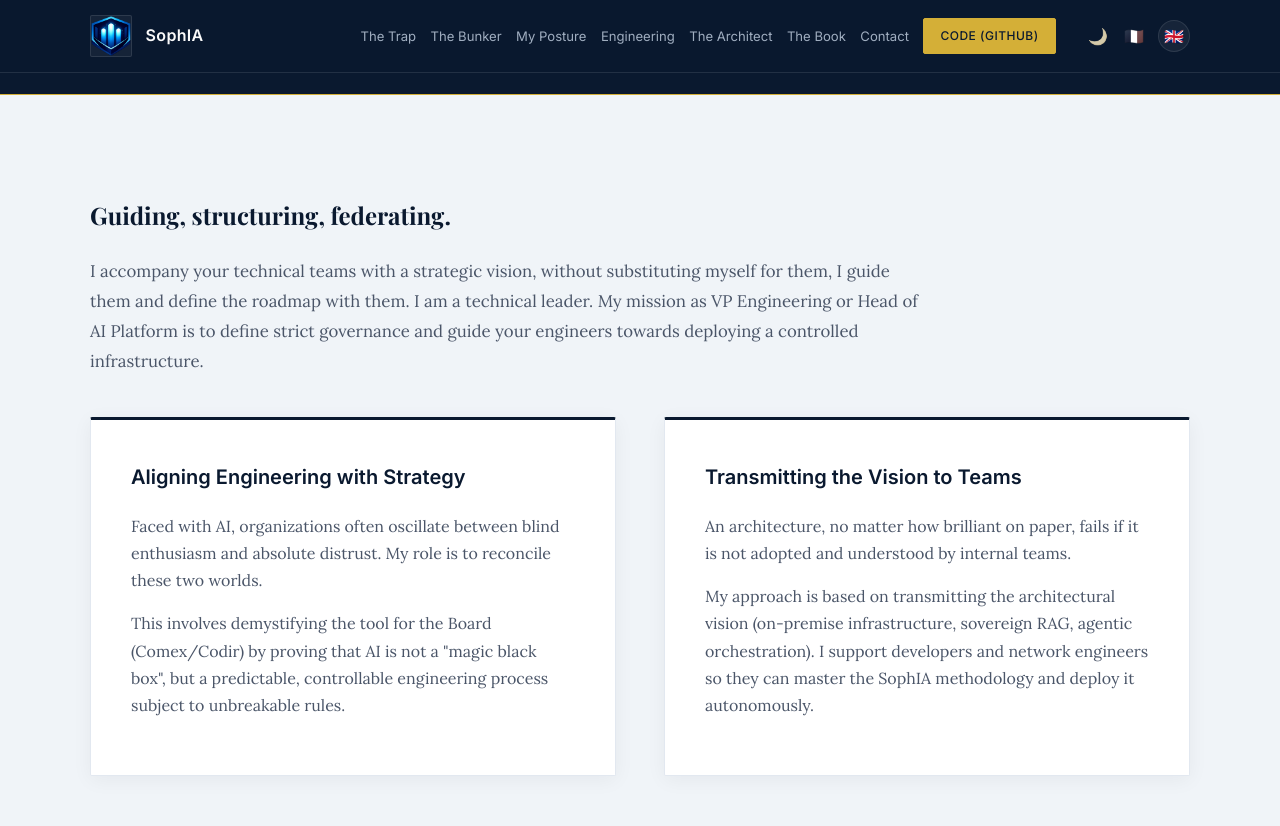
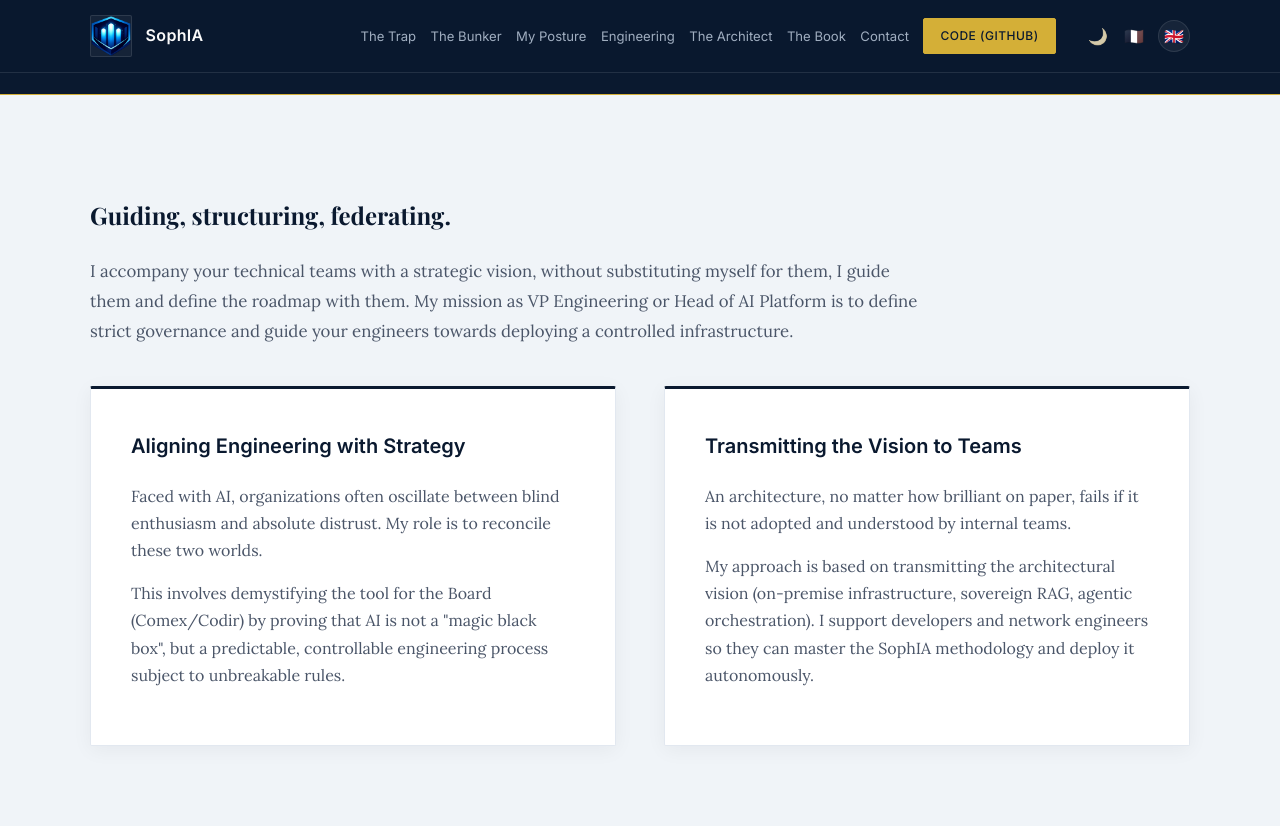
Before and after one commit to Kisai-DG-SLU/SophIA, a Jekyll site: the page built from architecte.html, in a window 1280 px wide and 900 px high, scrolled down 499 px. Shown: the top 826 px of the window. Built offline with Jekyll 4.4.1, drawn with Linux system fonts in a browser that asks for light colours.

Commit message:
Remove 'I am a technical leader' from visionIntro

```diff
--- a/_includes/i18n/architecte.js
+++ b/_includes/i18n/architecte.js
@@ -6,7 +6,7 @@
           lead: "Je m'appelle Damien Guesdon.<br>On ne sécurise pas une IA si l'on ne comprend pas l'infrastructure sur laquelle elle repose.<br>Mon approche de l'IA n'est pas algorithmique, elle est fondamentalement architecturale.",
 
           visionTitle: "Guider, structurer, fédérer.",
-          visionIntro: "J'accompagne vos équipes techniques avec une vision stratégique, sans me substituer à elles, je les oriente et définis avec elles la feuille de route. Je suis un leader technique. Ma mission en tant que VP Engineering ou Head of AI Platform est de définir une gouvernance stricte et de guider vos ingénieurs vers le déploiement d'une infrastructure maîtrisée.",
+          visionIntro: "J'accompagne vos équipes techniques avec une vision stratégique, sans me substituer à elles, je les oriente et définis avec elles la feuille de route. Ma mission en tant que VP Engineering ou Head of AI Platform est de définir une gouvernance stricte et de guider vos ingénieurs vers le déploiement d'une infrastructure maîtrisée.",
           leadTitle1: "Aligner l'Ingénierie sur la Stratégie",
           lead1_1: "Face à l'IA, les organisations oscillent souvent entre l'enthousiasme aveugle et la méfiance absolue. Mon rôle est de réconcilier ces deux mondes.",
           lead1_2: "Il s'agit de démystifier l'outil auprès du Board (Comex/Codir) en prouvant que l'IA n'est pas une \"boîte noire magique\", mais un processus d'ingénierie prédictible, contrôlable, et soumis à des règles du jeu inviolables.",
@@ -52,7 +52,7 @@
           lead: "My name is Damien Guesdon.<br>You cannot secure an AI if you don't understand the infrastructure it runs on.<br>My approach to AI is not algorithmic; it is fundamentally architectural.",
 
           visionTitle: "Guiding, structuring, federating.",
-          visionIntro: "I accompany your technical teams with a strategic vision, without substituting myself for them, I guide them and define the roadmap with them. I am a technical leader. My mission as VP Engineering or Head of AI Platform is to define strict governance and guide your engineers towards deploying a controlled infrastructure.",
+          visionIntro: "I accompany your technical teams with a strategic vision, without substituting myself for them, I guide them and define the roadmap with them. My mission as VP Engineering or Head of AI Platform is to define strict governance and guide your engineers towards deploying a controlled infrastructure.",
           leadTitle1: "Aligning Engineering with Strategy",
           lead1_1: "Faced with AI, organizations often oscillate between blind enthusiasm and absolute distrust. My role is to reconcile these two worlds.",
           lead1_2: "This involves demystifying the tool for the Board (Comex/Codir) by proving that AI is not a \"magic black box\", but a predictable, controllable engineering process subject to unbreakable rules.",
--- a/architecte.html
+++ b/architecte.html
@@ -24,7 +24,7 @@
       <div class="container">
         <h2 data-i18n="arch.visionTitle">Guider, structurer, fédérer.</h2>
         <p class="section-intro" data-i18n="arch.visionIntro">
-          J'accompagne vos équipes techniques avec une vision stratégique, sans me substituer à elles, je les oriente et définis avec elles la feuille de route. Je suis un leader technique. Ma mission en tant que VP Engineering ou Head of AI Platform est de définir une gouvernance stricte et de guider vos ingénieurs vers le déploiement d'une infrastructure maîtrisée.
+          J'accompagne vos équipes techniques avec une vision stratégique, sans me substituer à elles, je les oriente et définis avec elles la feuille de route. Ma mission en tant que VP Engineering ou Head of AI Platform est de définir une gouvernance stricte et de guider vos ingénieurs vers le déploiement d'une infrastructure maîtrisée.
         </p>
 
         <div class="grid-2">
```
